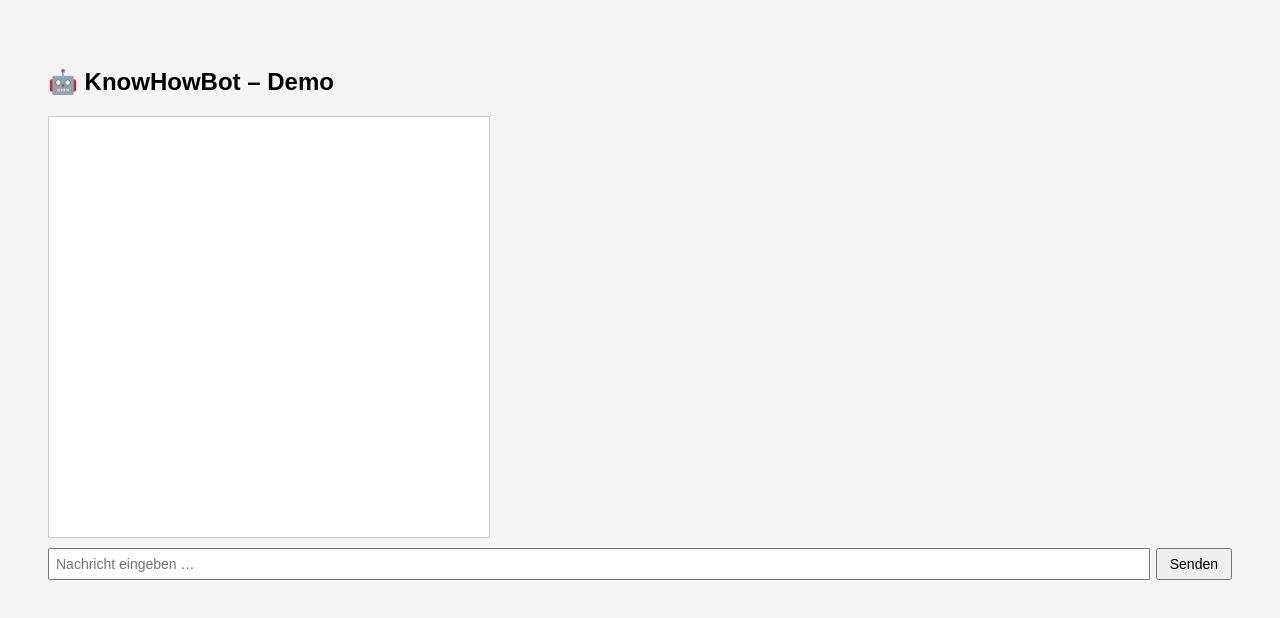
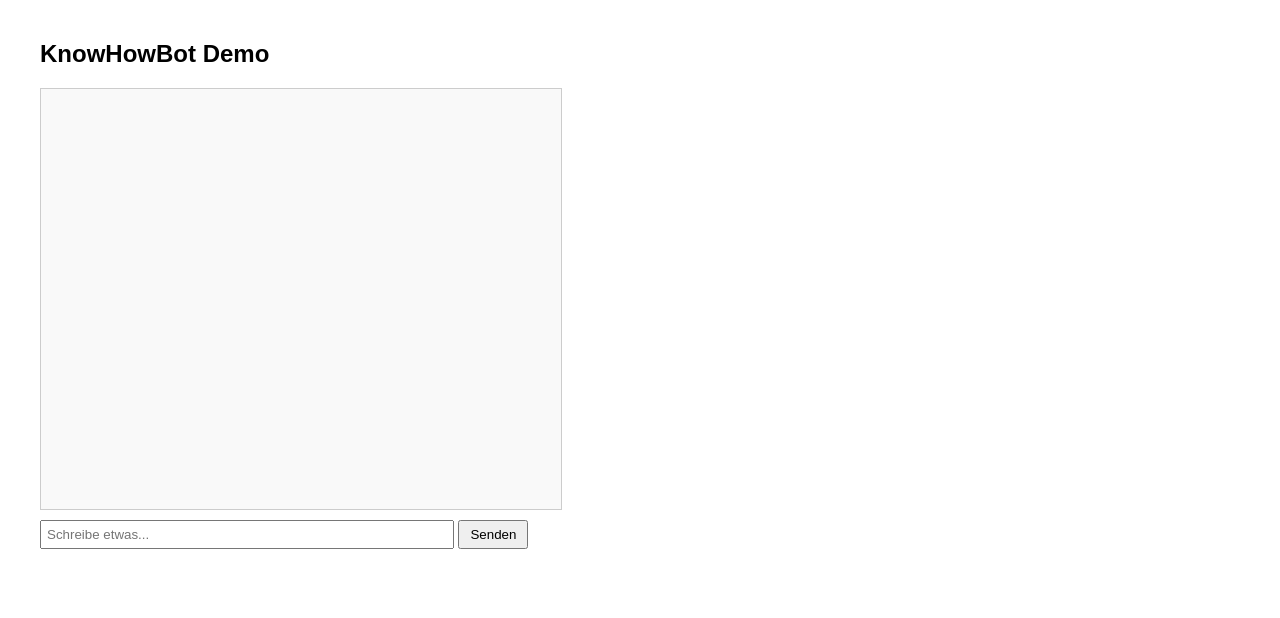
Before and after one commit to Nedak1983/chatbot-demo, a plain HTML site: page index.html in a window 1280 px wide. Drawn offline with Linux system fonts and the light colour scheme.

Commit message:
Refactor HTML structure and styles for chat interface

```diff
--- a/index.html
+++ b/index.html
@@ -2,126 +2,69 @@
 <html lang="de">
 <head>
 <meta charset="UTF-8">
-<title>KnowHowBot – Test</title>
-
+<title>KnowHowBot Test</title>
 <style>
-  body {
-    font-family: Arial, sans-serif;
-    background: #f4f4f4;
-    padding: 40px;
-  }
-
-  #chatbox {
-    width: 420px;
-    height: 400px;
-    border: 1px solid #ccc;
-    background: #fff;
-    padding: 10px;
-    overflow-y: auto;
-    margin-bottom: 10px;
-  }
-
-  .user {
-    color: #1a73e8;
-    margin: 6px 0;
-    text-align: right;
-  }
-
-  .bot {
-    color: #0b8043;
-    margin: 6px 0;
-    text-align: left;
-  }
-
-  #inputRow {
-    display: flex;
-    gap: 6px;
-  }
-
-  #userInput {
-    flex: 1;
-    padding: 6px;
-    font-size: 14px;
-  }
-
-  button {
-    padding: 6px 12px;
-    font-size: 14px;
-    cursor: pointer;
-  }
+  body { font-family: Arial, sans-serif; margin: 40px; }
+  #chat { border: 1px solid #ccc; padding: 10px; width: 500px; height: 400px; overflow-y: scroll; margin-bottom: 10px; background: #f9f9f9; }
+  #userInput { width: 400px; padding: 5px; }
+  #sendBtn { padding: 5px 10px; }
+  .user { color: blue; margin-bottom: 5px; }
+  .bot { color: green; margin-bottom: 5px; }
 </style>
 </head>
-
 <body>
-
-<h2>🤖 KnowHowBot – Demo</h2>
-
-<div id="chatbox"></div>
-
-<div id="inputRow">
-  <input id="userInput" type="text" placeholder="Nachricht eingeben …">
-  <button onclick="sendMessage()">Senden</button>
-</div>
+<h2>KnowHowBot Demo</h2>
+<div id="chat"></div>
+<input type="text" id="userInput" placeholder="Schreibe etwas...">
+<button id="sendBtn">Senden</button>
 
 <script>
+const chatDiv = document.getElementById('chat');
+const input = document.getElementById('userInput');
+const sendBtn = document.getElementById('sendBtn');
+
+function addMessage(text, sender) {
+  const div = document.createElement('div');
+  div.textContent = sender + ": " + text;
+  div.className = sender === "Du" ? "user" : "bot";
+  chatDiv.appendChild(div);
+  chatDiv.scrollTop = chatDiv.scrollHeight;
+}
+
 async function sendMessage() {
-  const input = document.getElementById("userInput");
-  const chatbox = document.getElementById("chatbox");
   const message = input.value.trim();
-
   if (!message) return;
 
-  // User anzeigen
-  chatbox.innerHTML += `<div class="user">Du: ${message}</div>`;
-  chatbox.scrollTop = chatbox.scrollHeight;
-  input.value = "";
+  addMessage(message, "Du");
+  input.value = '';
 
   try {
-    const response = await fetch(
-      "https://vait.app.n8n.cloud/webhook/1046e82e-5bb3-47c9-bf4c-ae8c44e0909c/chat",
-      {
-        method: "POST",
-        headers: {
-          "Content-Type": "application/json"
-        },
-        body: JSON.stringify({
-          chatInput: message   // 🔴 WICHTIG für n8n Chat Trigger
-        })
-      }
-    );
+    const response = await fetch('https://vait.app.n8n.cloud/webhook/1046e82e-5bb3-47c9-bf4c-ae8c44e0909c/chat', {
+      method: 'POST',
+      headers: { 'Content-Type': 'application/json' },
+      body: JSON.stringify({ chatInput: message, user: 'test-user' })
+    });
 
-    const rawText = await response.text();
-    console.log("RAW RESPONSE:", rawText);
-
-    let data;
-    try {
-      data = JSON.parse(rawText);
-    } catch {
-      throw new Error("Server antwortet nicht mit JSON");
+    const contentType = response.headers.get('Content-Type') || '';
+    if (!contentType.includes('application/json')) {
+      addMessage("Server antwortet nicht mit JSON", "Bot");
+      return;
     }
 
-    const reply =
-      data.output ||
-      data.text ||
-      data.response ||
-      data.answer ||
-      "⚠️ Keine Antwort vom Bot erhalten";
+    const data = await response.json();
 
-    chatbox.innerHTML += `<div class="bot">Bot: ${reply}</div>`;
-  } catch (error) {
-    chatbox.innerHTML += `<div class="bot">❌ Fehler: ${error.message}</div>`;
+    // Support für verschiedene Antwortformate
+    const reply = data.output || data.antwort || (data.response?.text) || "Keine Antwort erhalten";
+
+    addMessage(reply, "Bot");
+
+  } catch (err) {
+    addMessage("Fehler: " + err.message, "Bot");
   }
-
-  chatbox.scrollTop = chatbox.scrollHeight;
 }
 
-// Enter-Taste
-document.getElementById("userInput").addEventListener("keydown", function(e) {
-  if (e.key === "Enter") {
-    sendMessage();
-  }
-});
+sendBtn.addEventListener('click', sendMessage);
+input.addEventListener('keypress', (e) => { if (e.key === 'Enter') sendMessage(); });
 </script>
-
 </body>
 </html>
```
